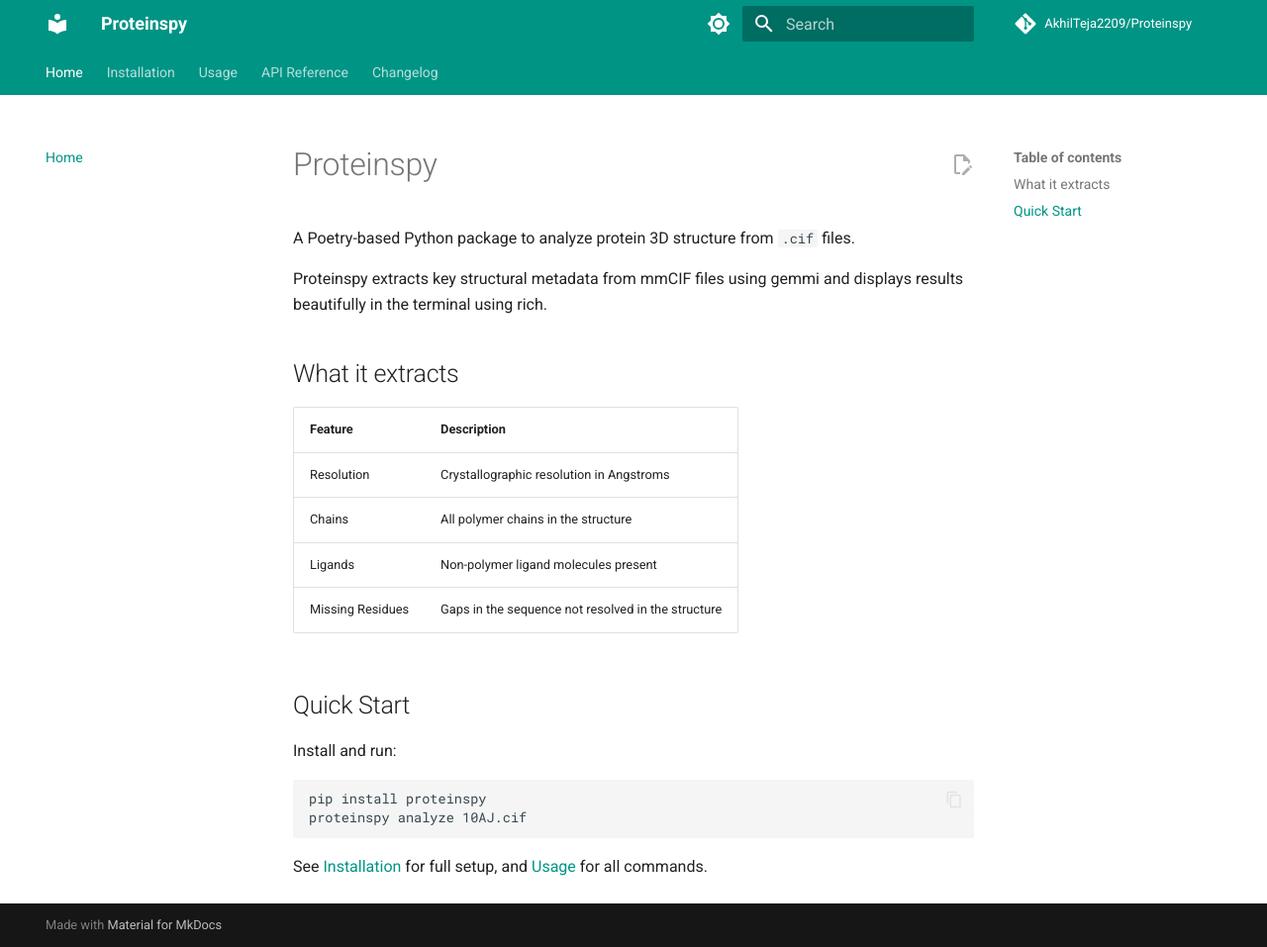
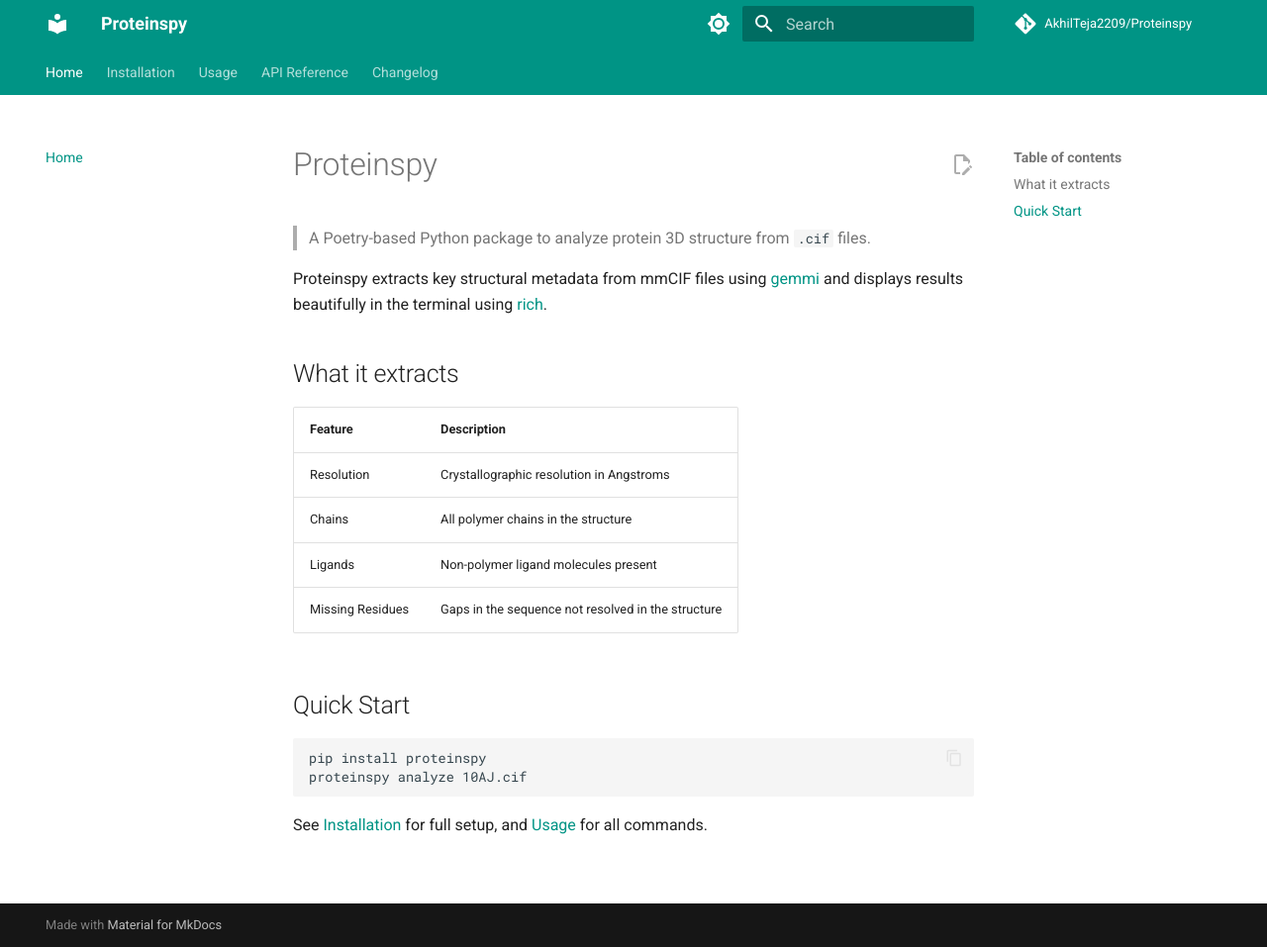
Before and after one commit to AkhilTeja2209/Proteinspy, an MkDocs documentation site: the page built from docs/index.md, in a window 1280 px wide and 957 px high. Shown: the whole window at 99% size. Built offline with MkDocs 1.6.1 and Material for MkDocs 9.7.7, drawn with Linux system fonts in a browser that asks for light colours; comment, search, counter and statistics services are not loaded.

Commit message:
Enhance index.md with links and formatting
Updated documentation to improve clarity and add links.

````diff
--- a/docs/index.md
+++ b/docs/index.md
@@ -1,8 +1,8 @@
 # Proteinspy
 
-A Poetry-based Python package to analyze protein 3D structure from `.cif` files.
+> A Poetry-based Python package to analyze protein 3D structure from `.cif` files.
 
-Proteinspy extracts key structural metadata from mmCIF files using gemmi and displays results beautifully in the terminal using rich.
+Proteinspy extracts key structural metadata from mmCIF files using [gemmi](https://gemmi.readthedocs.io/en/latest/) and displays results beautifully in the terminal using [rich](https://rich.readthedocs.io/).
 
 ## What it extracts
 
@@ -15,9 +15,9 @@ Proteinspy extracts key structural metadata from mmCIF files using gemmi and dis
 
 ## Quick Start
 
-Install and run:
-
-    pip install proteinspy
-    proteinspy analyze 10AJ.cif
+```bash
+pip install proteinspy
+proteinspy analyze 10AJ.cif
+```
 
 See [Installation](installation.md) for full setup, and [Usage](usage.md) for all commands.
````
